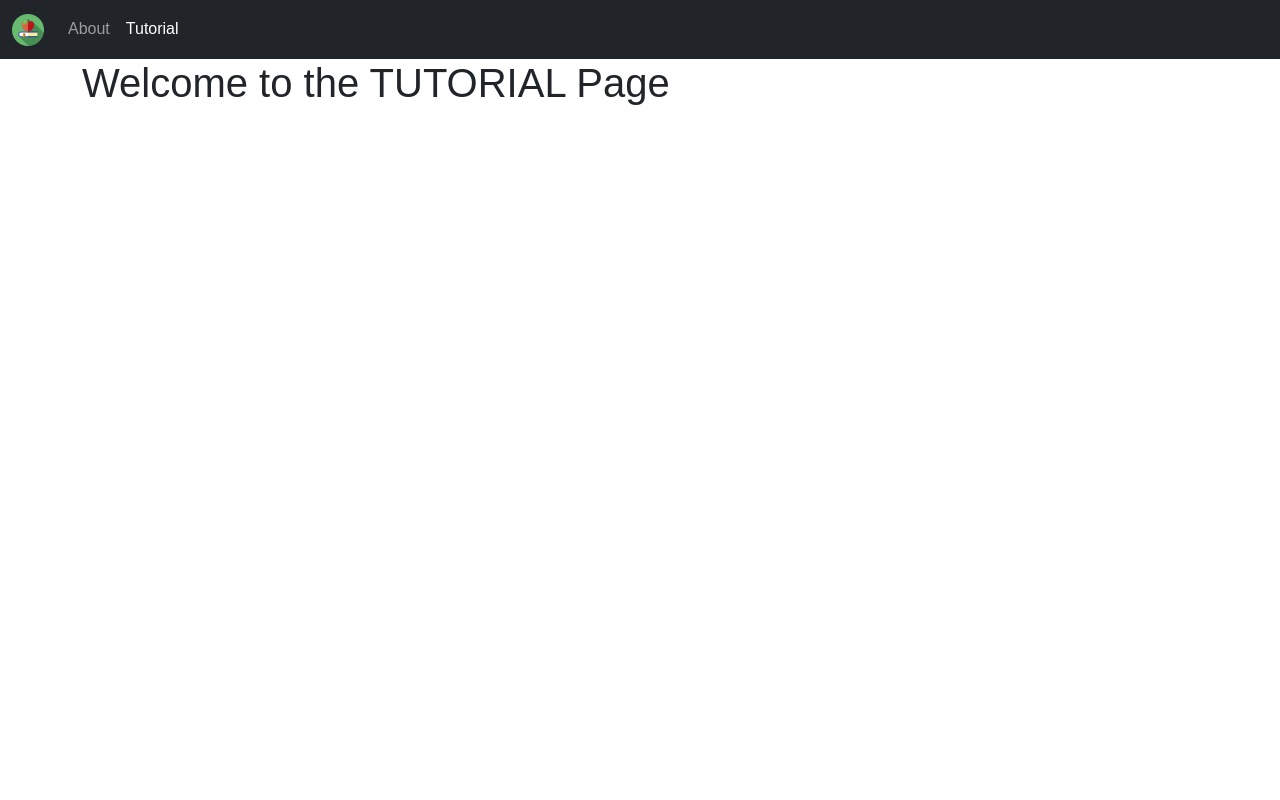
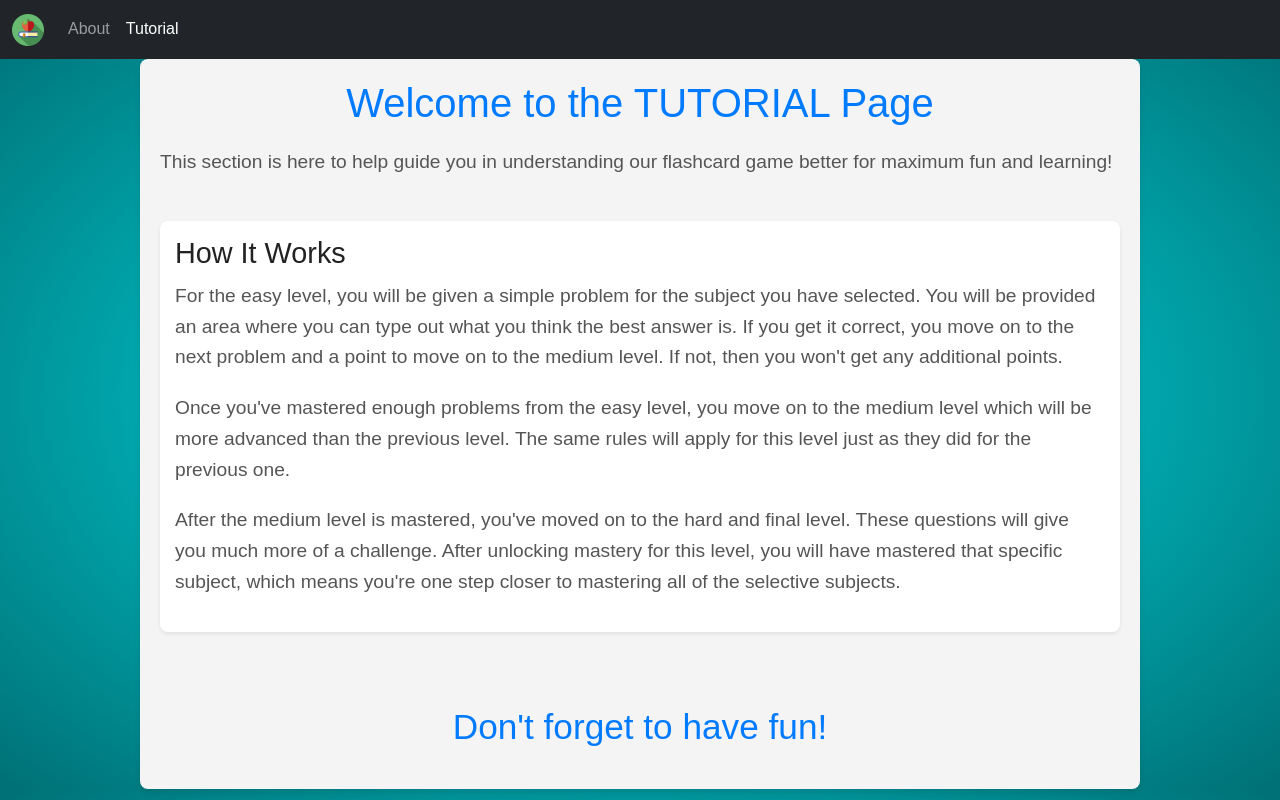
Before and after one commit to aizenbaidya/recall-royale, a Flask app: page /tutorial in a window 1280 px wide. Run offline with Flask 3, Linux system fonts and the light colour scheme.

Commit message:
Created the tutorial.html and tutorial.css files which will provide the user a brief guide on how the game works

```diff
--- /dev/null
+++ b/static/css/tutorial.css
@@ -0,0 +1,76 @@
+body {
+  background: radial-gradient(#00e8f0, #007075);
+  background-size: 100% 100%;
+  font-family: Arial, sans-serif;
+  background-color: #f4f4f4;
+  color: #333;
+  margin: 0;
+
+}
+
+/* Main container for the page content */
+.container {
+  max-width: 1000px;
+  margin: 0 auto;
+  padding: 20px;
+  background-color: #f4f4f4;
+  border-radius: 8px;
+  box-shadow: 0 3px 6px rgba(0, 0, 0, 0.1);
+  font-family: 'Arial', sans-serif;
+}
+
+.container h1 {
+  font-size: 2.5em;
+  color: #007BFF;
+  text-align: center;
+  margin-bottom: 20px;
+}
+
+.container p {
+  font-size: 1.2em;
+  color: #555;
+  line-height: 1.6;
+  margin-bottom: 20px;
+}
+
+/* Introduction section styling */
+.introduction {
+  padding: 15px;
+  background-color: #ffffff;
+  border-radius: 8px;
+  box-shadow: 0 2px 4px rgba(0, 0, 0, 0.08);
+  margin-bottom: 20px;
+}
+
+.introduction h2 {
+  font-size: 1.8em;
+  color: #222;
+  margin-bottom: 10px;
+}
+
+/* Conclusion section styling */
+.conclusion h1 {
+  font-size: 2.2em;
+  color: #007BFF;
+  text-align: center;
+  margin-top: 30px;
+}
+
+/* Responsive design */
+@media (max-width: 768px) {
+  .container {
+      padding: 15px;
+  }
+
+  .container h1, .conclusion h1 {
+      font-size: 2em;
+  }
+
+  .introduction h2 {
+      font-size: 1.5em;
+  }
+
+  .container p {
+      font-size: 1.1em;
+  }
+}
--- a/templates/tutorial.html
+++ b/templates/tutorial.html
@@ -2,10 +2,23 @@
 
 {% block head %}
 <title>Tutorial</title>
+<link rel="stylesheet" href="{{ url_for('static', filename='css/tutorial.css') }}">
 {% endblock %}
 
 {% block body %}
 <div class="container">
     <h1>Welcome to the TUTORIAL Page</h1>
+    <p>This section is here to help guide you in understanding our flashcard game better for maximum fun and learning!</p>
+    <br>
+    <div class="introduction">
+        <h2>How It Works</h2>
+        <p>For the easy level, you will be given a simple problem for the subject you have selected. You will be provided an area where you can type out what you think the best answer is. If you get it correct, you move on to the next problem and a point to move on to the medium level. If not, then you won't get any additional points.</p>
+        <p>Once you've mastered enough problems from the easy level, you move on to the medium level which will be more advanced than the previous level. The same rules will apply for this level just as they did for the previous one.</p>
+        <p>After the medium level is mastered, you've moved on to the hard and final level. These questions will give you much more of a challenge. After unlocking mastery for this level, you will have mastered that specific subject, which means you're one step closer to mastering all of the selective subjects.</p>
+    </div>
+    <br>
+    <div class="conclusion">
+        <h1>Don't forget to have fun!</h1>
+    </div>
 </div>
 {% endblock %}
```
